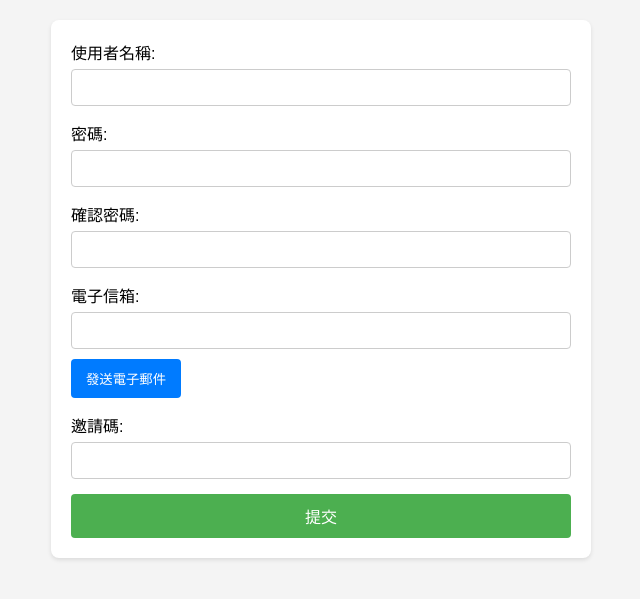
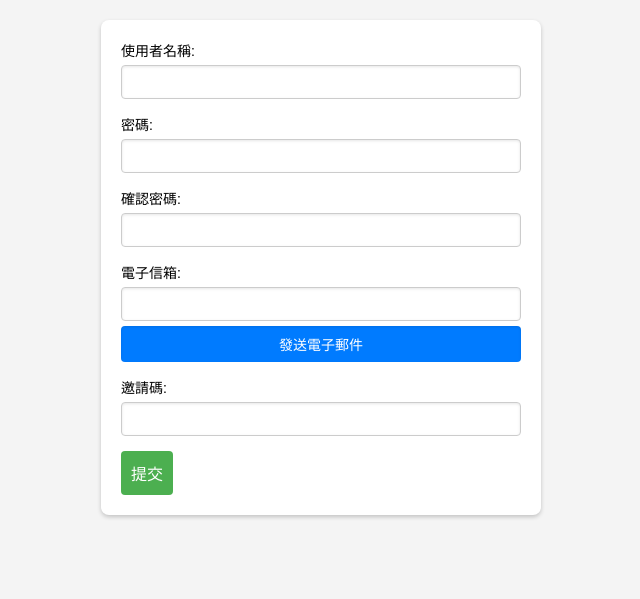
Before and after one commit to efef31016/brain, a FastAPI app: page /register-form in a window 1280 px wide. Shown: the top 599 px of the page, without its empty margins (319-959 px from the left). Run offline with FastAPI, Linux system fonts and the light colour scheme.

Commit message:
update: new UI/UX

```diff
--- a/app/routers/LoginRouter.py
+++ b/app/routers/LoginRouter.py
@@ -14,3 +14,7 @@ async def get_form(request: Request):
 @router.post("/api/login")
 async def login(request: LoginRequest, login_service = Depends(get_login_service)):
     return login_service.login(request.login_identifier, request.password, request.device_id)
+
+@router.post("/api/forgot-password")
+async def forgot_password():
+    return
--- a/services/LoginService.py
+++ b/services/LoginService.py
@@ -24,3 +24,6 @@ class LoginService:
                         }
         except Exception as e:
             return {"message": f'/api/login error:{e}'}
+
+    def reset_password(self,):
+        pass
--- a/static/css/registerform.css
+++ b/static/css/registerform.css
@@ -11,33 +11,47 @@ body {
     background-color: white;
     padding: 20px;
     border-radius: 8px;
-    box-shadow: 0 2px 4px rgba(0,0,0,0.1);
+    box-shadow: 0 2px 4px rgba(0,0,0,0.2); /* 稍微加深陰影，增加層次感 */
     width: 100%;
-    max-width: 500px;
+    max-width: 400px; /* 減少最大寬度，使頁面更緊湊 */
+}
+
+@keyframes fadeInUp {
+    from {
+        opacity: 0;
+        transform: translateY(20px);
+    }
+    to {
+        opacity: 1;
+        transform: translateY(0);
+    }
 }
 
 .form-group {
-    margin-bottom: 15px;
+    margin-bottom: 15px; /* 調整間距，使佈局更緊湊 */
+    animation: fadeInUp 0.5s ease-out forwards;
 }
 
 .form-group label {
     display: block;
     margin-bottom: 5px;
+    font-size: 14px; /* 縮小字體大小，讓標籤更細緻 */
 }
 
-.form-group input[type="text"],
-.form-group input[type="email"],
-.form-group input[type="password"],
-.form-group select {
-    width: calc(100% - 22px);
-    padding: 10px;
+.form-group input, .form-group button {
+    width: 100%;
+    padding: 8px 10px; /* 減少填充，使輸入框和按鈕更加緊湊 */
+    font-size: 14px; /* 調整字體大小，保持與標籤一致 */
     border: 1px solid #ccc;
     border-radius: 4px;
+    box-sizing: border-box;
+    box-shadow: inset 0 1px 3px rgba(0, 0, 0, 0.1);
 }
 
-#verify-email-btn, #send-verify-email-btn {
-    margin-top: 10px;
-    padding: 10px 15px;
+#send-verify-email-btn, #verify-email-btn {
+    margin-top: 5px; /* 減少頂部間距 */
+    padding: 8px 10px; /* 縮小按鈕尺寸 */
+    font-size: 14px; /* 統一字體大小 */
     background-color: #007bff;
     color: white;
     border: none;
@@ -45,44 +59,65 @@ body {
     cursor: pointer;
 }
 
-#verify-email-btn:hover, #send-verify-email-btn:hover {
+#send-verify-email-btn:hover, #verify-email-btn:hover {
     background-color: #0056b3;
 }
 
 .submit-btn {
-    display: block;
-    width: 100%;
     padding: 10px;
     background-color: #4CAF50;
     color: white;
     border: none;
     border-radius: 4px;
     cursor: pointer;
-    font-size: 16px;
+    font-size: 16px; /* 保持提交按鈕的字體稍大，突出重要操作 */
+    animation: fadeInUp 0.5s ease-out forwards;
 }
 
 .submit-btn:hover {
     background-color: #45a049;
 }
 
+/* 設定動畫延遲 */
+.form-group:nth-child(1) { animation-delay: 0.1s; }
+.form-group:nth-child(2) { animation-delay: 0.25s; }
+.form-group:nth-child(3) { animation-delay: 0.4s; }
+.form-group:nth-child(4) { animation-delay: 0.55s; }
+.form-group:nth-child(5) { animation-delay: 0.7s; }
+/* 因為提交按鈕在最後，所以我們給它設定更長的延遲 */
+.submit-btn { animation-delay: 0.85s; }
+
 #error-message {
     display: none; /* 預設隱藏 */
-    background-color: #ffdddd; /* 輕微紅色背景 */
-    color: #D8000C; /* 深紅色文字，提高對比度，確保可讀性 */
-    text-align: center; /* 文字居中 */
-    padding: 20px; /* 內邊距 */
-    margin: 20px 0; /* 外邊距 */
-    border: 1px solid #D8000C; /* 邊框 */
-    border-radius: 5px; /* 圓角邊框 */
-    position: fixed; /* 固定位置 */
-    top: 20px; /* 距離頂部的位置 */
-    left: 50%; /* 水平居中 */
-    transform: translateX(-50%); /* 配合left屬性實現真正的水平居中 */
-    box-shadow: 0 4px 8px rgba(0,0,0,0.1); /* 輕微的陰影 */
-    z-index: 1000; /* 確保訊息框在其他元素之上 */
-    width: auto; /* 自動寬度 */
-    max-width: 90%; /* 最大寬度，確保在小螢幕上也不會太寬 */
-    animation: fadeIn 0.5s, fadeOut 0.5s 4.5s; /* 淡入與延時淡出動畫 */
+    background-color: #ffdddd; /* 淺紅色背景 */
+    color: #D8000C; /* 深紅字 */
+    text-align: center;
+    padding: 20px;
+    margin: 20px 0;
+    border: 1px solid #D8000C;
+    border-radius: 5px;
+    box-shadow: 0 4px 8px rgba(0,0,0,0.1);
+    position: fixed;
+    top: 10px;
+    bottom: 10px;
+    left: 50%;
+    transform: translateX(-50%);
+    z-index: 1000;
+    width: auto;
+    max-width: 80vw; /* 調整最大寬度 */
+    max-height: 80vh; /* 最小高度 */
+    overflow-y: auto; /* 允許垂直滾動 */
+}
+
+/* 響應式設計：針對小螢幕裝置的樣式 */
+@media (max-width: 600px) {
+    #error-message {
+        font-size: 12px; /* 進一步縮小字體大小 */
+        padding: 8px; /* 進一步減少內邊距 */
+        max-width: 95vw; /* 在小螢幕上使用較大的寬度百分比 */
+        max-height: 50vh; /* 在小螢幕上減少最大高度，以適應較小的視口 */
+        overflow-y: auto; /* 確保能夠滾動查看 */
+    }
 }
 
 @keyframes fadeIn {
@@ -126,6 +161,14 @@ body {
     background-color: #F44336; /* 紅色 */
 }
 
+.overlay {
+    transition: opacity 0.5s ease, visibility 0.5s;
+}
+
+.input-error {
+    transition: border-color 0.3s ease;
+}
+
 #overlay-email, #overlay-register {
     position: fixed;
     top: 0;
--- a/static/js/registerform.js
+++ b/static/js/registerform.js
@@ -143,7 +143,7 @@ document.addEventListener('DOMContentLoaded', function() {
             })
             .then(data => {
                 showNotification(data.message, true); // 顯示成功訊息
-                document.getElementById('email-verified-icon').textContent = '...';
+                document.getElementById('email-verified-icon').textContent = '...信箱待驗證';
                 document.getElementById('email-verified-icon').style.color = 'orange';
                 document.getElementById('send-verify-email-btn').style.display = 'none';
                 document.getElementById('verification-container').style.display = 'block';
@@ -182,7 +182,7 @@ document.addEventListener('DOMContentLoaded', function() {
             })
             .then(data => {
                 showNotification(data.message, true); // 顯示成功訊息
-                document.getElementById('email-verified-icon').textContent = '✔';
+                document.getElementById('email-verified-icon').textContent = '✔已成功驗證';
                 document.getElementById('email-verified-icon').style.color = 'green';
                 document.getElementById('verify-email-btn').disabled = true;
             })
@@ -204,17 +204,28 @@ document.addEventListener('DOMContentLoaded', function() {
         const notification = document.createElement("div");
         notification.className = `notification ${isSuccess ? 'notification-success' : 'notification-error'}`;
         notification.textContent = message;
-        notification.style.opacity = "1";
-        notification.style.transition = "opacity 0.5s ease";
+
+        // 套用初始樣式以準備動畫
+        notification.style.opacity = "0";
+        notification.style.transform = "translateY(-20px)";
 
         document.body.appendChild(notification);
 
+        // 使用setTimeout確保元素已插入DOM，然後開始動畫
+        setTimeout(() => {
+            notification.style.opacity = "1";
+            notification.style.transform = "translateY(0)";
+            notification.style.transition = "opacity 0.5s ease, transform 0.5s ease";
+        }, 10);
+
+        // 設定定時器以在動畫完成後刪除通知
         setTimeout(() => {
             notification.style.opacity = "0";
+            notification.style.transform = "translateY(-20px)";
             notification.addEventListener('transitionend', () => {
                 notification.remove();
             });
-        }, 3000);
+        }, 5000); // 訊息顯示5秒後開始消失動畫
     }
 
     // 停頓
--- a/templates/loginform.html
+++ b/templates/loginform.html
@@ -17,8 +17,14 @@
                 <label for="password">密碼:</label>
                 <input type="password" id="password" name="password" required>
             </div>
+            <div class="button-container"> <!-- 新增按鈕容器 -->
                 <button type="submit" class="submit-btn">登入</button>
+            </div>
         </form>
+        <div class="action-links">
+            <a href="/forgot-password">忘記密碼</a>
+            <a href="/register-form">註冊</a>
+        </div>
         <div id="feedback" class="feedback"></div>
     </div>
     <script src="/static/js/loginform.js"></script>
```
Also changed, not shown: static/css/loginform.css (+33 -13 lines). Lines whose indentation alone changed are shown as unchanged.
